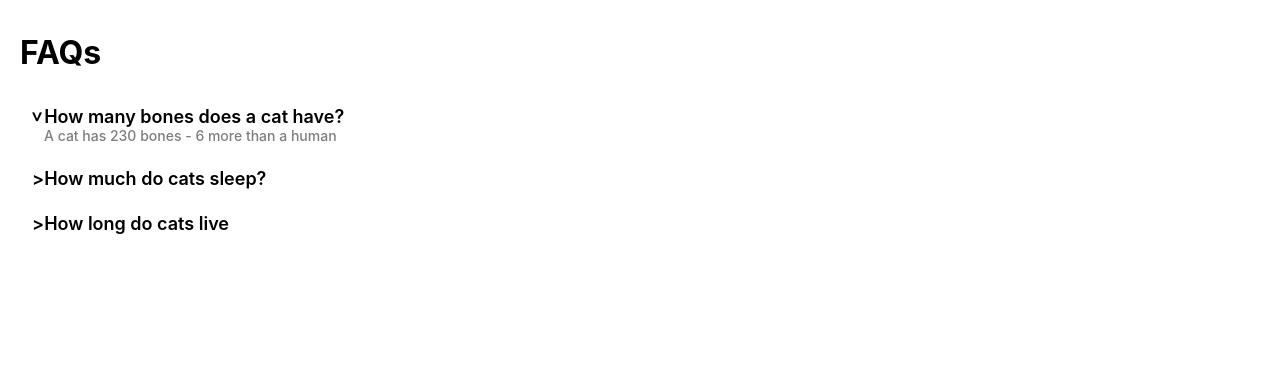
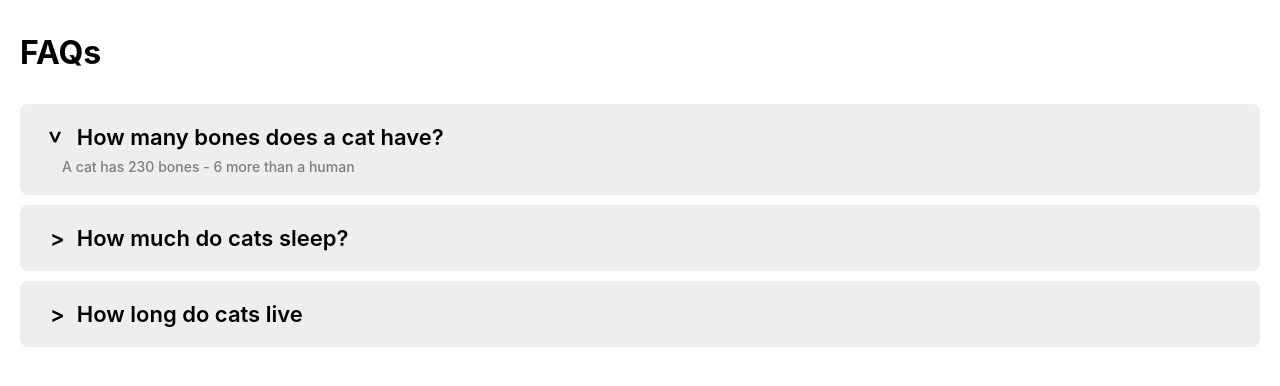
Before and after one commit to nishant25062002/Machine-Coding-Questions, a React (Create React App) app: page /faqs in a window 1280 px wide. Shown: the top 386 px of the page. Built offline with nearby package versions, Linux system fonts and the light colour scheme.

Commit message:
minor changes in faqs style

```diff
--- a/src/component/faq/Faq.css
+++ b/src/component/faq/Faq.css
@@ -1,5 +1,8 @@
 .faqs {
   padding: 12px 20px;
+  display: flex;
+  flex-direction: column;
+  gap: 10px;
 }
 
 .faqs > h1 {
@@ -9,20 +12,29 @@
 .faq {
   display: flex;
   flex-direction: column;
-  padding: 12px;
+  padding: 20px 30px;
+  background: #eeeeee;
+  border-radius: 8px;
 }
 
 .question {
   display: flex;
   font-weight: 600;
-  font-size: 18px;
+  font-size: 22px;
   cursor: pointer;
+}
+
+.question > span {
+  padding-left: 12px;
+}
+
+.icon {
+  height: fit-content;
+  width: fit-content;
 }
 
 .downIcon {
   rotate: 90deg;
-  height: fit-content;
-  width: fit-content;
 }
 
 .answer {
@@ -31,4 +43,5 @@
   font-size: 14px;
   padding-left: 12px;
   color: rgb(126, 126, 126);
+  padding-top: 8px;
 }
--- a/src/component/faq/Faq.jsx
+++ b/src/component/faq/Faq.jsx
@@ -7,8 +7,8 @@ const Faq = (props) => {
   return (
     <div className="faq">
       <div onClick={() => setShow(!show)} className="question">
-        {!show ? <div>{">"}</div> : <div className="downIcon">{">"}</div>}
-        {question}
+        <div className={!show ? "icon" : "icon downIcon"}>{">"}</div>
+        <span>{question}</span>
       </div>
       {show && <div className="answer">{answer}</div>}
     </div>
```
